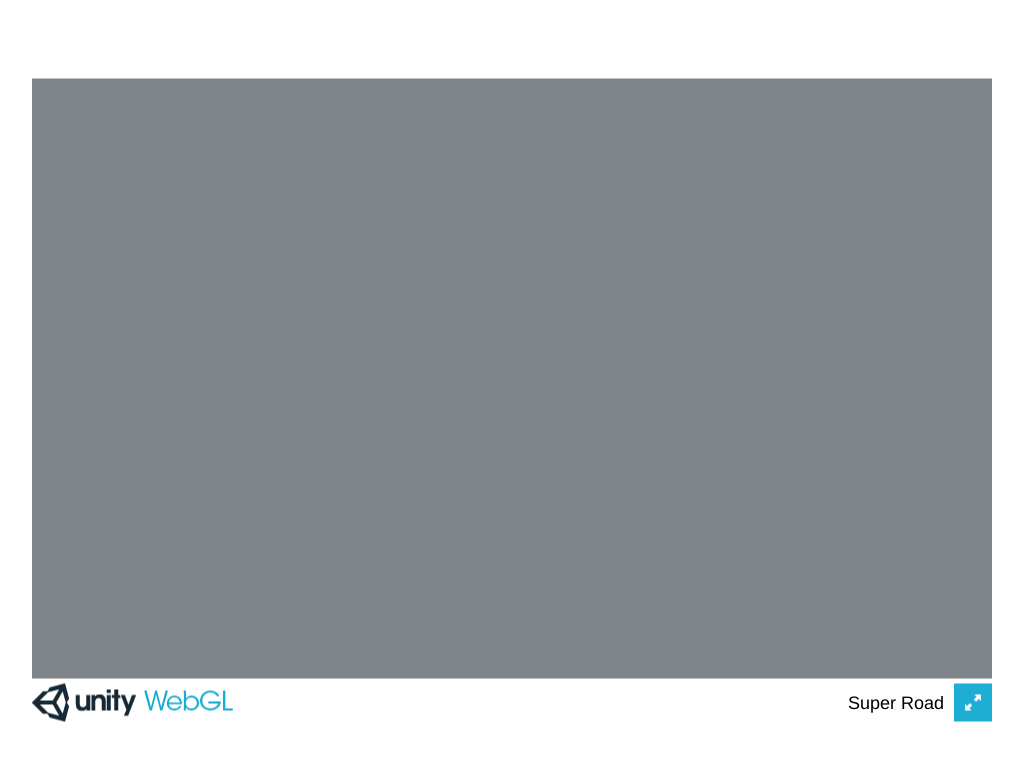
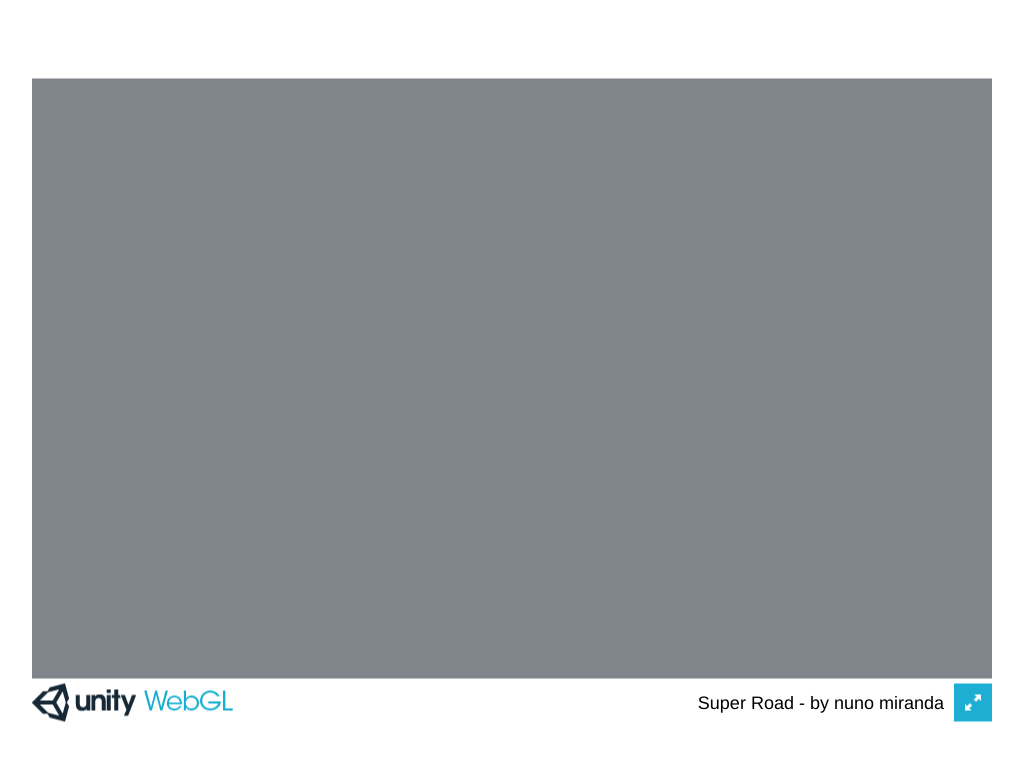
Before and after one commit to 0xNunoMiranda/Unity.Super-Road, a plain HTML site: page index.html in a window 1280 px wide. Shown: the whole page, without its empty margins (128-1151 px from the left). Drawn offline with Linux system fonts and the light colour scheme; no server answers.

Commit message:
Update index.html

```diff
--- a/index.html
+++ b/index.html
@@ -18,7 +18,7 @@
       <div class="footer">
         <div class="webgl-logo"></div>
         <div class="fullscreen" onclick="gameInstance.SetFullscreen(1)"></div>
-        <div class="title">Super Road</div>
+        <div class="title">Super Road - by nuno miranda</div>
       </div>
     </div>
   </body>
```
